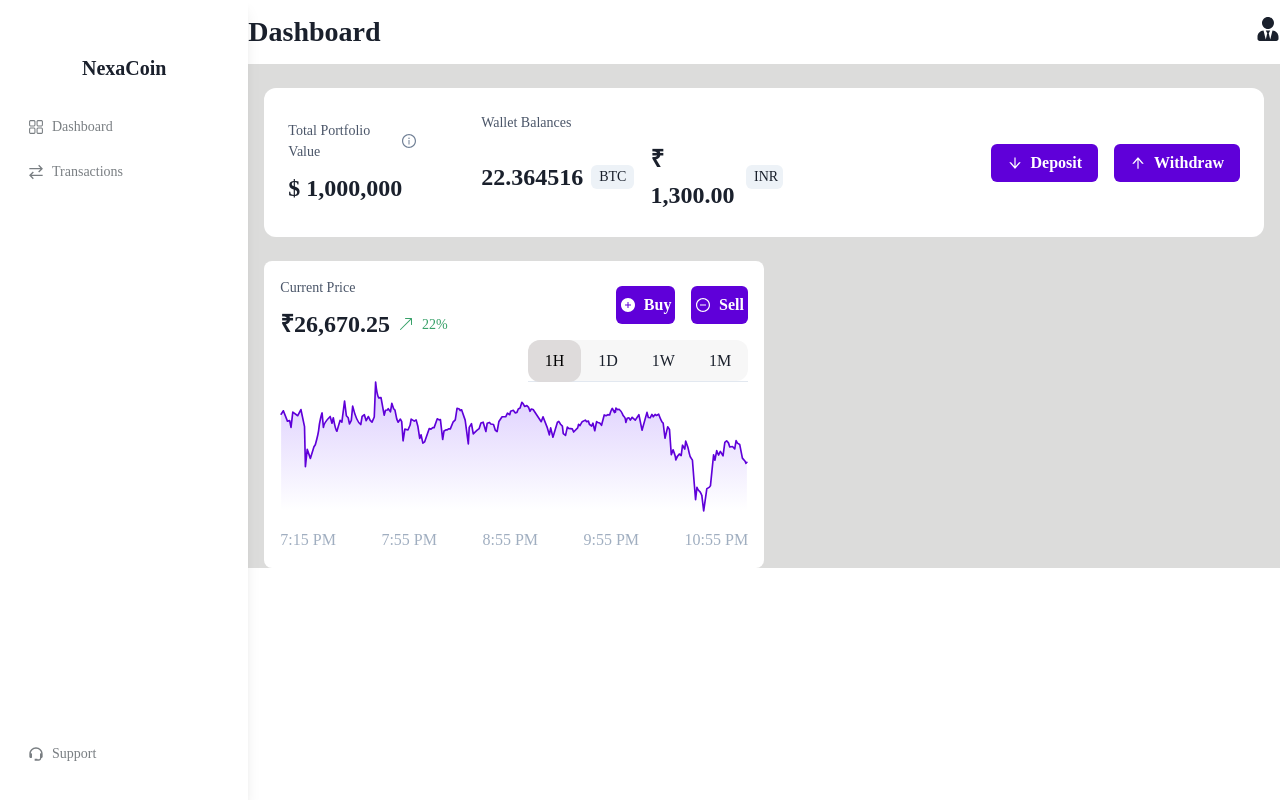
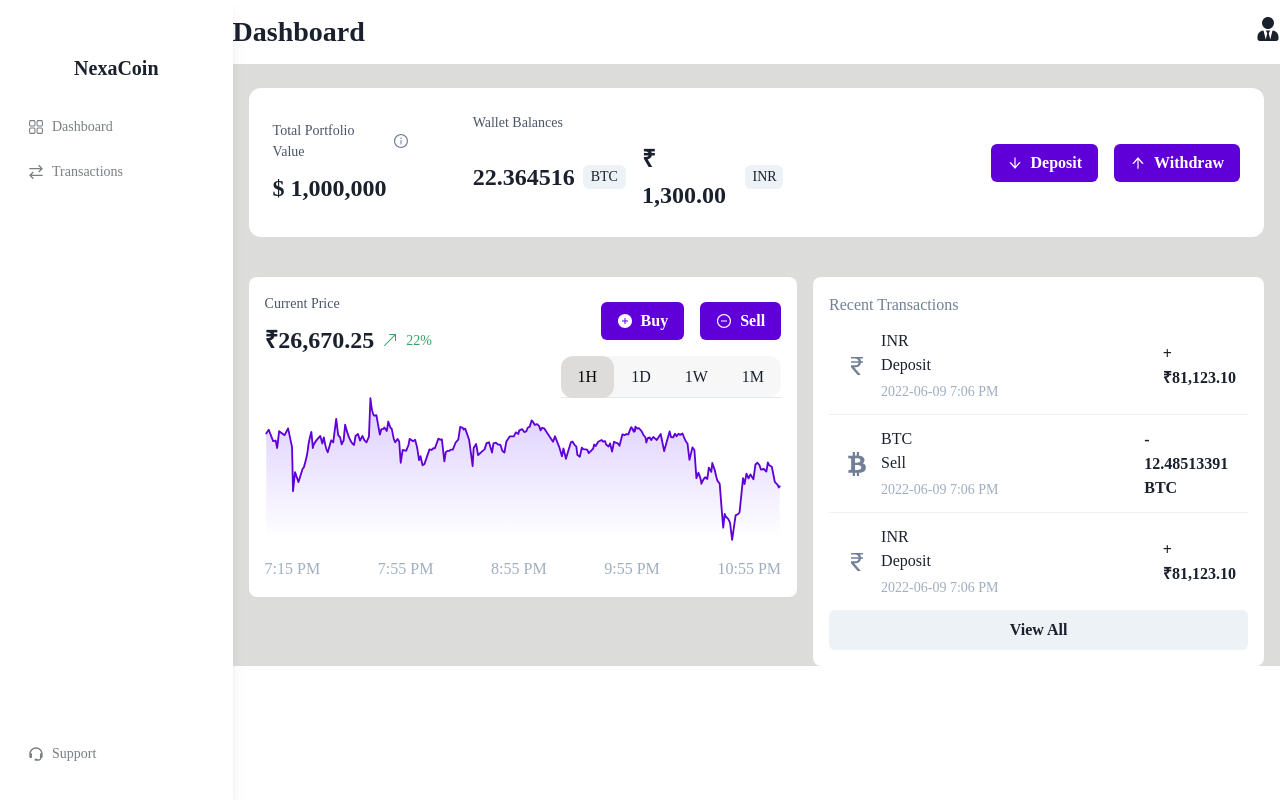
Before and after one commit to SanketTheCodeCrafter/React-Projects, a React (Vite) app in the folder CryptoDashboard/: page / in a window 1280 px wide. Built offline with nearby package versions, Linux system fonts and the light colour scheme.

Commit message:
Transaction Section of Dashboard is completed

```diff
--- a/CryptoDashboard/src/pages/Dashboard/Dashboard.jsx
+++ b/CryptoDashboard/src/pages/Dashboard/Dashboard.jsx
@@ -10,13 +10,12 @@ import InfoCard from './components/InfoCard'
 
 const Dashboard = () => {
   return (
-    <DashboardLayout title={"Dashboard"}
-    >
-      <Grid>
-        <GridItem><PortfolioSection/></GridItem>
+    <DashboardLayout title={"Dashboard"}>
+      <Grid templateColumns="repeat(2, 1fr)" gap={4}>
+        <GridItem colSpan={2}><PortfolioSection/></GridItem>
         <GridItem><PricingSection/></GridItem>
-        {/* <GridItem><Transactions/></GridItem>
-        <GridItem><InfoCard/></GridItem>
+        <GridItem><Transactions/></GridItem>
+        {/* <GridItem><InfoCard/></GridItem>
         <GridItem><InfoCard/></GridItem> */}
       </Grid>
     </DashboardLayout>
--- a/CryptoDashboard/src/pages/Dashboard/components/PricingSection.jsx
+++ b/CryptoDashboard/src/pages/Dashboard/components/PricingSection.jsx
@@ -9,7 +9,7 @@ const PricingSection = () => {
 
     return (
         <>
-            <Flex direction="column" alignItems="flex-end" w="50%">
+            <Flex direction="column" alignItems="flex-end" w="100%">
                 <Flex spacing={4} p={4} borderRadius="lg" w="100%" bg="white" flexDirection="column">
                     <Stack>
                         <HStack>
--- a/CryptoDashboard/src/pages/Dashboard/components/Transactions.jsx
+++ b/CryptoDashboard/src/pages/Dashboard/components/Transactions.jsx
@@ -1,8 +1,66 @@
+import { Button, Divider, Flex, Grid, HStack, Icon, Stack, Text } from '@chakra-ui/react';
 import React from 'react'
+import { BsCurrencyRupee } from "react-icons/bs"
+import { FaBtc } from 'react-icons/fa';
 
 const Transactions = () => {
+  const transactions = [
+    {
+      id: "1",
+      icon: BsCurrencyRupee,
+      text: "INR Deposit",
+      amount: "+ ₹81,123.10",
+      timestamp: "2022-06-09 7:06 PM",
+    },
+    {
+      id: "2",
+      icon: FaBtc,
+      text: "BTC  Sell",
+      amount: "- 12.48513391 BTC",
+      timestamp: "2022-06-09 7:06 PM",
+    },
+    {
+      id: "3",
+      icon: BsCurrencyRupee,
+      text: "INR Deposit",
+      amount: "+ ₹81,123.10",
+      timestamp: "2022-06-09 7:06 PM",
+    },
+  ];
   return (
-    <div>Transactions</div>
+    <div>
+      <Flex direction={"column"} w={"full"} bg={"white"} p={4} borderRadius={"lg"}>
+        <HStack >
+          <Text fontWeight={"light"} color={"gray.500"}>
+            Recent Transactions
+          </Text>
+        </HStack>
+
+        {transactions.map((transaction, i) => (
+          <React.Fragment key={transaction.id}>
+            <Stack direction={"row"} alignItems={"center"} p={3}>
+              <Icon as={transaction.icon} color={"gray.500"} fontSize={"2xl"} m={1} />
+              <Stack>
+                <Text marginRight={"10rem"} fontWeight={"normal"}>
+                  {transaction.text}
+                </Text>
+                <Text fontSize={"sm"} color={"gray.400"} marginTop={-1}>
+                  {transaction.timestamp}
+                </Text>
+              </Stack>
+              <Text marginLeft={"4rem"} fontWeight={"bold"}>
+                {transaction.amount}
+              </Text>
+            </Stack>
+            {i < transactions.length - 1 && <Divider />}
+          </React.Fragment>
+        ))}
+
+        <Button colorScheme='gray' w={"full"}>
+          View All
+        </Button>
+      </Flex>
+    </div>
   )
 }
 
```
